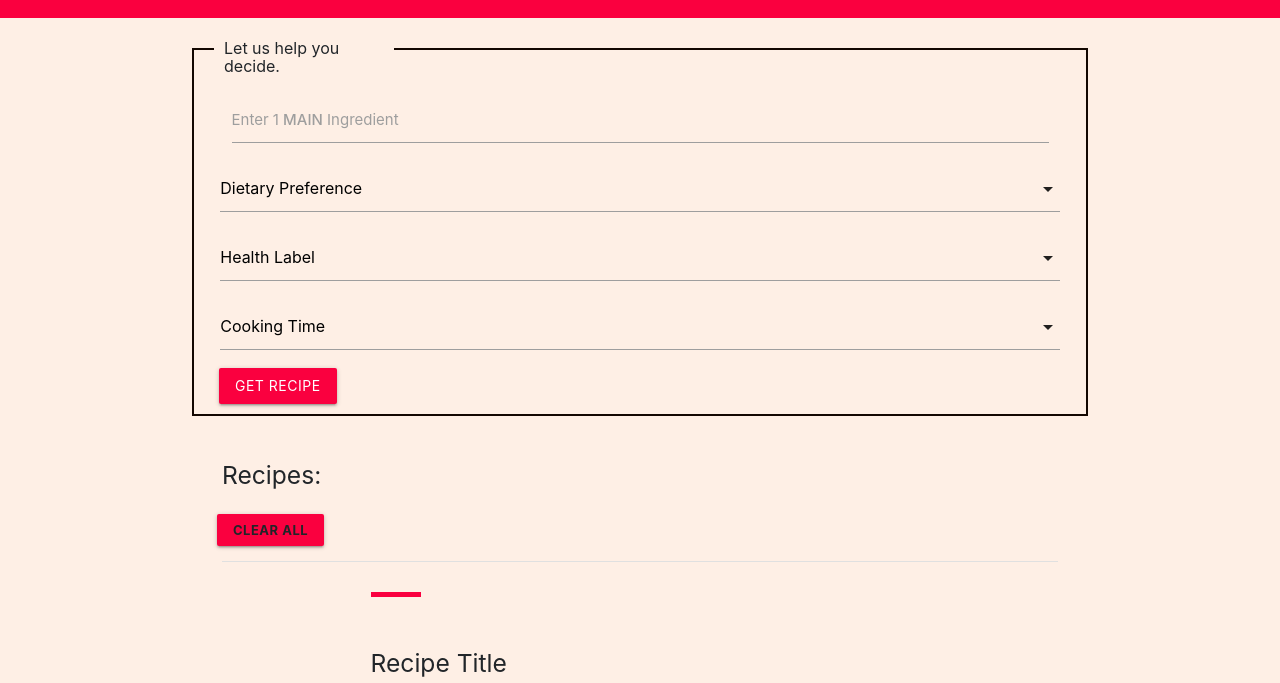
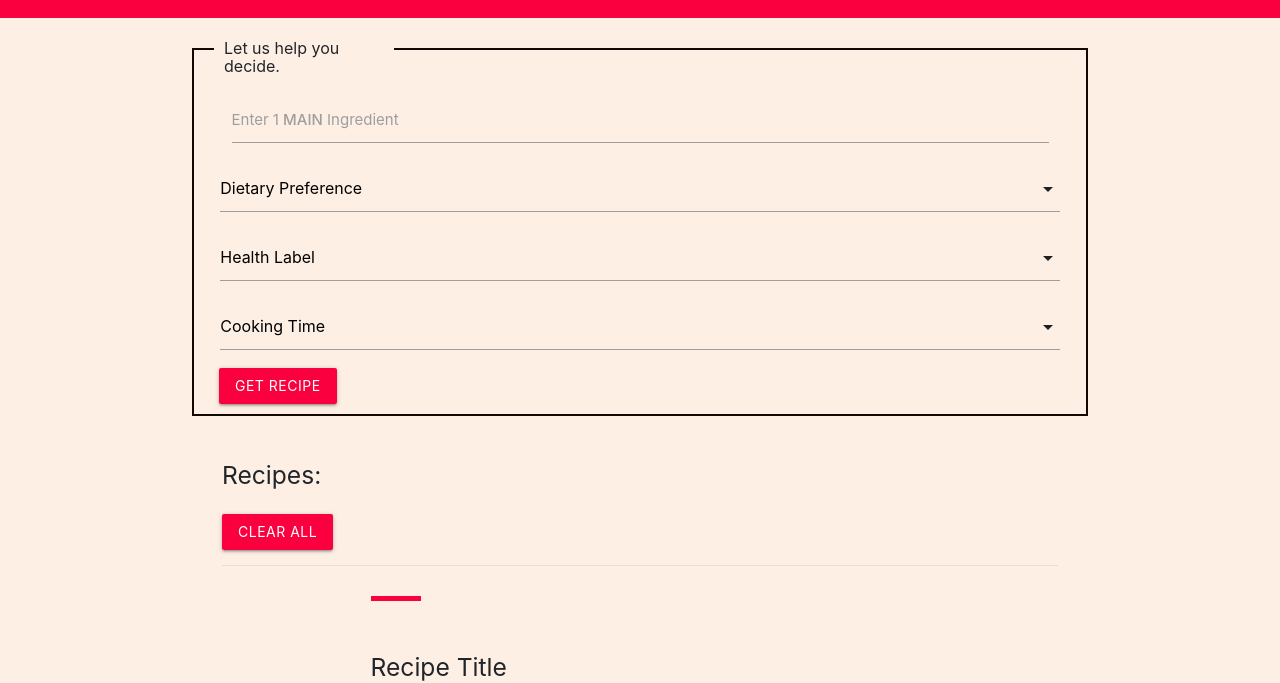
Before and after one commit to a-mccaffrey/aplus-foodies, a plain HTML site: page cssIndex.html in a window 1280 px wide. Shown: the part 120-803 px from the top of the page. Drawn offline with nearby package versions, Linux system fonts and the light colour scheme.

Commit message:
Updated the cssScript and cssIndex files

```diff
--- a/cssIndex.html
+++ b/cssIndex.html
@@ -92,7 +92,7 @@
     <h5>Recipes:</h5>
 
     <div class="section">
-      <a class="waves-effect waves-light btn-small" id="clear">Clear All</a>
+      <button class="waves-effect waves-light btn" id="clear">Clear All</button>
     </div>
     <div class="divider"></div>
 
--- a/cssScript.js
+++ b/cssScript.js
@@ -6,6 +6,7 @@ $(document).ready(function(){
   const apiKey = "6d32852b741eb95d8988031957d11ab4";
   const apiId = "cd86986f"
 
+  //get recipe button
   $("#gRep").click(function(){
     renderSearch()
   })
@@ -63,4 +64,5 @@ $(document).ready(function(){
     return $.param(input)
   }
 
+
 });
```
